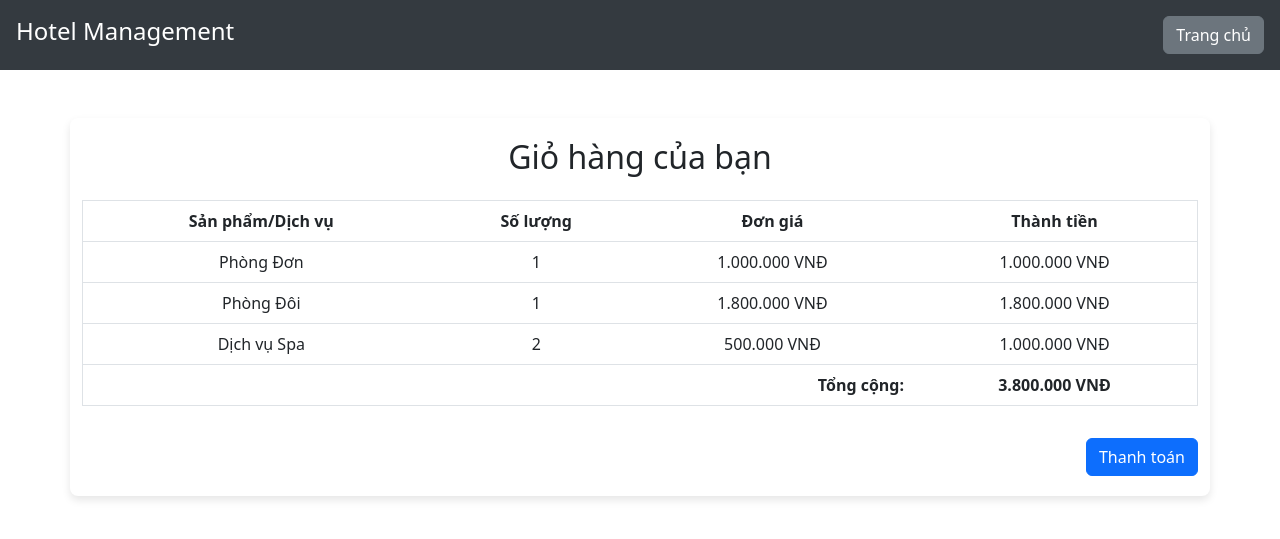
After one commit to LHCNguyen/HotelManagement, a Flask app: page /cart in a window 1280 px wide. The commit adds this page. Shown: the top 539 px of the page. Run offline with Flask 3, Linux system fonts and the light colour scheme.

Commit message:
design profile, cart

```diff
--- a/app/index.py
+++ b/app/index.py
@@ -1,4 +1,4 @@
-from flask import Flask, render_template
+from flask import Flask, render_template, session, redirect, url_for
 
 app = Flask(__name__)
 
@@ -6,15 +6,45 @@ app = Flask(__name__)
 def home():
     return render_template('index.html')
 
-
 @app.route('/login')
 def login():
     return render_template('login.html')
-
 
 @app.route('/register')
 def register():
     return render_template('register.html')
 
+@app.route('/profile')
+def profile():
+    # Kiểm tra nếu người dùng đã đăng nhập
+    if 'user_id' in session:
+        # Lấy thông tin user từ cơ sở dữ liệu hoặc session
+        user_info = {
+            "name": "Nguyễn Văn A",
+            "email": "nguyenvana@example.com",
+        }
+        return render_template('profile.html', user=user_info)
+    else:
+        # Nếu chưa đăng nhập, chuyển hướng về trang đăng nhập
+        return redirect(url_for('login'))
+
+
+@app.route('/cart')
+def cart():
+    # Ví dụ về danh sách sản phẩm/dịch vụ trong giỏ hàng
+    cart_items = [
+        {"name": "Phòng Đơn", "price": 1000000, "quantity": 1},
+        {"name": "Phòng Đôi", "price": 1800000, "quantity": 1},
+        {"name": "Dịch vụ Spa", "price": 500000, "quantity": 2}
+    ]
+
+    # Tính tổng giá
+    total_price = sum(item["price"] * item["quantity"] for item in cart_items)
+
+    return render_template('cart.html', cart_items=cart_items, total_price=total_price)
+
+
+
+
 if __name__ == "__main__":
     app.run(debug=True)
--- /dev/null
+++ b/app/static/css/cart.css
@@ -0,0 +1,73 @@
+/* Định dạng chung */
+body {
+    font-family: Arial, sans-serif;
+    background-color: #f8f9fa;
+    color: #333;
+}
+
+/* Header */
+header.navbar {
+    background-color: #343a40;
+    color: #fff;
+}
+
+header .logo {
+    color: #fff;
+    font-size: 1.5rem;
+    text-decoration: none;
+}
+
+header .btn {
+    color: #fff;
+}
+
+/* Container */
+.container {
+    max-width: 800px;
+    margin: 0 auto;
+    background: #fff;
+    padding: 20px;
+    border-radius: 8px;
+    box-shadow: 0 4px 8px rgba(0, 0, 0, 0.1);
+}
+
+/* Bảng giỏ hàng */
+h2 {
+    text-align: center;
+    margin-bottom: 20px;
+}
+
+.table {
+    margin-top: 20px;
+    width: 100%;
+    border: 1px solid #dee2e6;
+}
+
+.table th, .table td {
+    text-align: center;
+    vertical-align: middle;
+}
+
+tfoot {
+    font-weight: bold;
+}
+
+.text-end {
+    text-align: right;
+}
+
+/* Nút Thanh toán */
+.btn-primary {
+    background-color: #007bff;
+    border-color: #007bff;
+    padding: 10px 20px;
+    font-size: 16px;
+    border-radius: 5px;
+    color: #fff;
+    text-decoration: none;
+}
+
+.btn-primary:hover {
+    background-color: #0056b3;
+    border-color: #0056b3;
+}
--- a/app/static/css/style.css
+++ b/app/static/css/style.css
@@ -9,6 +9,12 @@ body {
     font-family: Arial, sans-serif;
     background-color: #f8f9fa;
     color: #333;
+}
+
+.user-icon {
+    color: #fff;
+    font-size: 24px;
+    text-decoration: none;
 }
 
 .container {
--- /dev/null
+++ b/app/templates/cart.html
@@ -0,0 +1,63 @@
+<!DOCTYPE html>
+<html lang="vi">
+<head>
+    <meta charset="UTF-8">
+    <meta name="viewport" content="width=device-width, initial-scale=1.0">
+    <title>Giỏ hàng - Hotel Management</title>
+    <link rel="stylesheet" href="../static/css/cart.css">
+    <link href="https://cdn.jsdelivr.net/npm/bootstrap@5.3.0/dist/css/bootstrap.min.css" rel="stylesheet">
+</head>
+<body>
+    <!-- Header -->
+    <header class="navbar d-flex align-items-center justify-content-between p-3">
+        <h1 class="logo">Hotel Management</h1>
+        <a href="#" class="btn btn-secondary">Trang chủ</a>
+    </header>
+
+    <!-- Giỏ hàng -->
+    <div class="container mt-5">
+        <h2>Giỏ hàng của bạn</h2>
+        <table class="table mt-4">
+            <thead>
+                <tr>
+                    <th>Sản phẩm/Dịch vụ</th>
+                    <th>Số lượng</th>
+                    <th>Đơn giá</th>
+                    <th>Thành tiền</th>
+                </tr>
+            </thead>
+            <tbody>
+                <tr>
+                    <td>Phòng Đơn</td>
+                    <td>1</td>
+                    <td>1.000.000 VNĐ</td>
+                    <td>1.000.000 VNĐ</td>
+                </tr>
+                <tr>
+                    <td>Phòng Đôi</td>
+                    <td>1</td>
+                    <td>1.800.000 VNĐ</td>
+                    <td>1.800.000 VNĐ</td>
+                </tr>
+                <tr>
+                    <td>Dịch vụ Spa</td>
+                    <td>2</td>
+                    <td>500.000 VNĐ</td>
+                    <td>1.000.000 VNĐ</td>
+                </tr>
+            </tbody>
+            <tfoot>
+                <tr>
+                    <td colspan="3" class="text-end"><strong>Tổng cộng:</strong></td>
+                    <td><strong>3.800.000 VNĐ</strong></td>
+                </tr>
+            </tfoot>
+        </table>
+        <div class="text-end">
+            <a href="#" class="btn btn-primary mt-3">Thanh toán</a>
+        </div>
+    </div>
+
+    <script src="https://cdn.jsdelivr.net/npm/bootstrap@5.3.0/dist/js/bootstrap.bundle.min.js"></script>
+</body>
+</html>
```
Also changed, not shown: app/static/css/profile.css (added, +83 -0 lines), app/templates/index.html (+11 -4 lines), app/templates/profile.html (added, +41 -0 lines).
